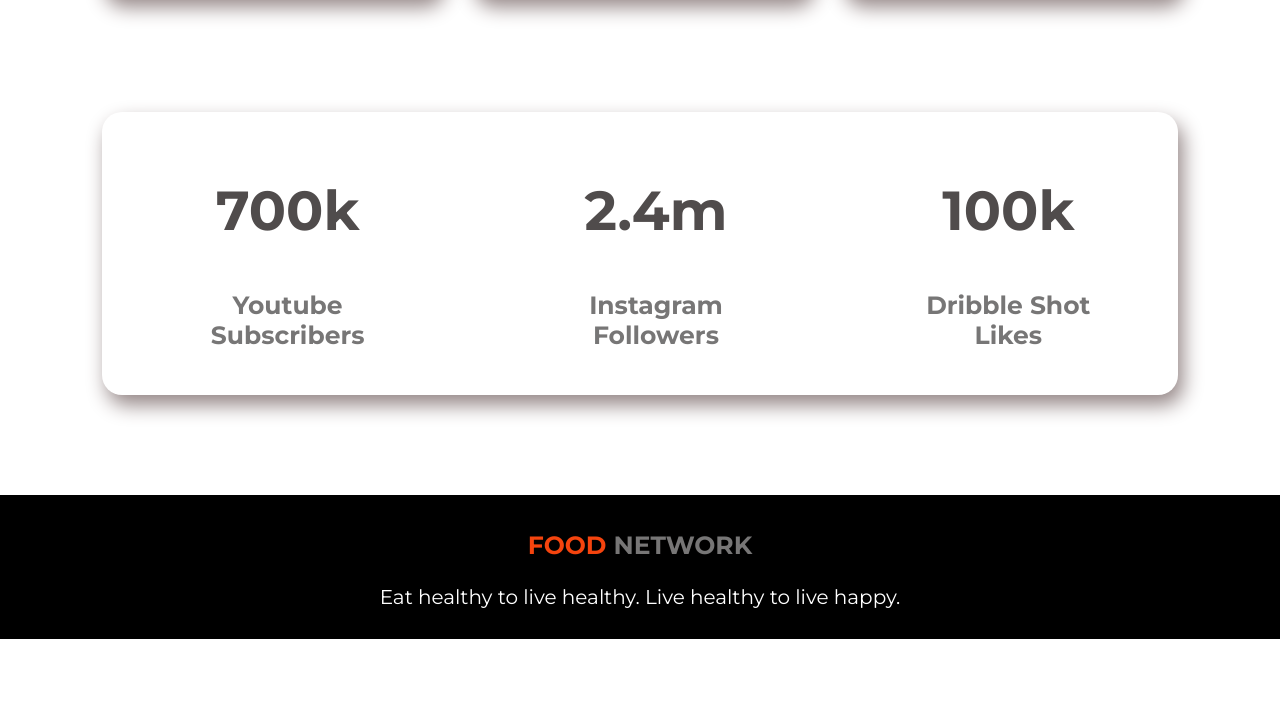
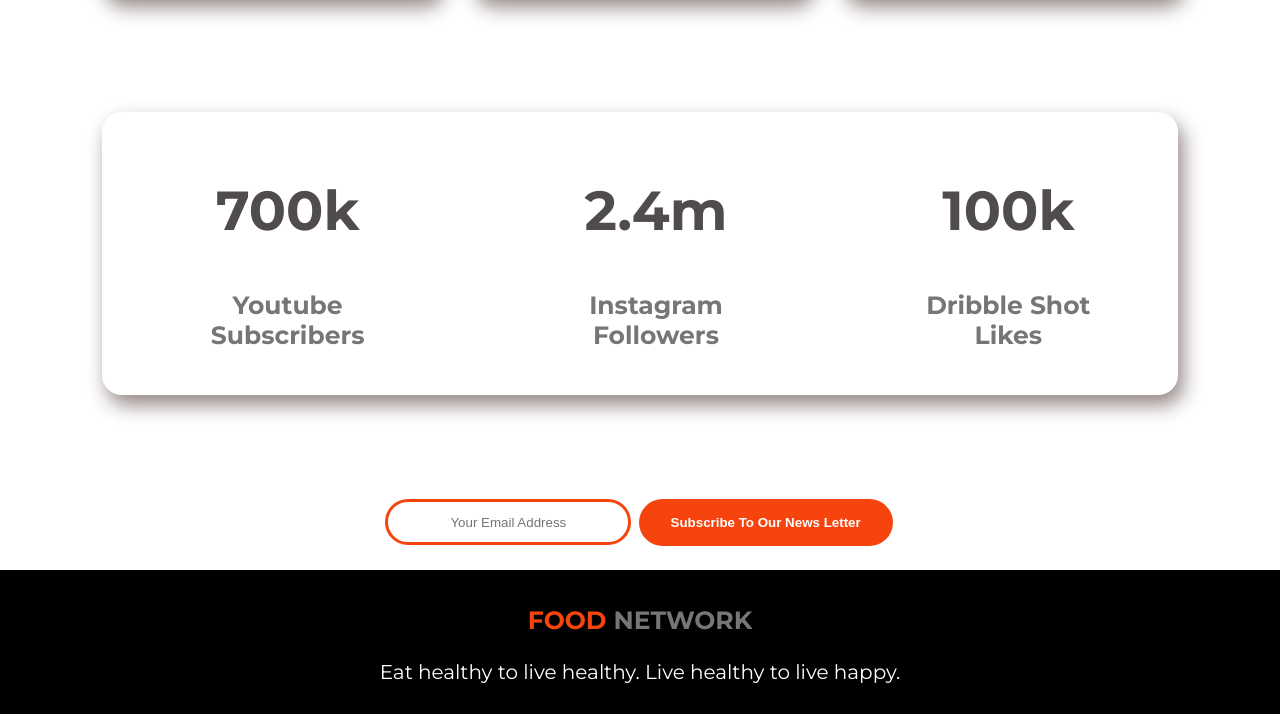
Before and after one commit to YasirMonon/assignment-food-network, a plain HTML site: page index.html in a window 1280 px wide. Shown: the part 2158-2872 px from the top of the page. Before the commit the page ends 2797 px from the top, so only its background shows below. Drawn offline with Linux system fonts and the light colour scheme.

```diff
--- a/index.html
+++ b/index.html
@@ -17,7 +17,7 @@
         <div class="half-width">
             <h1> <span class="special-color">Skip</span> The Diet, <br> Just Eat Healthy <br> With Food Network</h1>
             <p>Imagine you don't need a diet because we provide <br> healthy and delicious food for you!</p>
-            <a class="linked-button" target="_blank" href="https://www.yasirmonon.com/">Order Food</a>
+            <a class="linked-button" target="_blank" href="https://www.google.com/">Order Food</a>
         </div>
         <div class="half-width">
             <img src="images/head-banner.png" alt="top-right-banner">
@@ -35,7 +35,7 @@
             <p>Hello, I am Natasha and I am a Foodie , Food Vlogger and more over an Entrepreneur. I started my career
                 with working in various renowned restaurants. And now I want to develop my life path towards Food
                 Related Businesses,with my vast experience.You are cordially Welcome to Join our Network.</p>
-            <a class="linked-button" target="_blank" href="https://www.yasirmonon.com/"> Contact Me</a>
+            <a class="linked-button" target="_blank" href="https://www.google.com/"> Contact Me</a>
         </div>
 
     </section>
@@ -78,7 +78,14 @@
             <h1>100k</h1>
             <h3>Dribble Shot Likes</h3>
         </div>
+    </section>
+    <section>
+        <div class="newsletter">
+            <p><input id="email-box" type="email" name="Email Address" placeholder="Your Email Address">
+                <input type="submit" value="Subscribe To Our News Letter">
+            </p>
 
+        </div>
     </section>
     <footer>
         <h3> <span class="special-color">FOOD</span> NETWORK</h3>
--- a/style.css
+++ b/style.css
@@ -110,8 +110,30 @@
     justify-content: center;
     border-radius: 20px;
 }
+input[type=submit]{
+    background-color: rgb(245, 68, 14);
+    border: none;
+    color: white;
+    padding: 16px 32px;
+    text-decoration: none;
+    margin: 4px 2px;
+    cursor: pointer;
+    border-radius: 100px;
+    font-weight: 700;
+  }
+  #email-box{
+    border: 3px solid rgb(245, 68, 14);
+    border-radius: 25px;
+    padding: 20px;
+    width: 200px;
+    height: 0px;
+    text-align: center;
+  }
+.newsletter p{
+    text-align: center;
+}
 footer{
-    background-color: #000000;
+    background-color: rgb(0, 0, 0);
     color: white;
     padding: 10px 0px 10px 0px;
     text-align: center;
```
